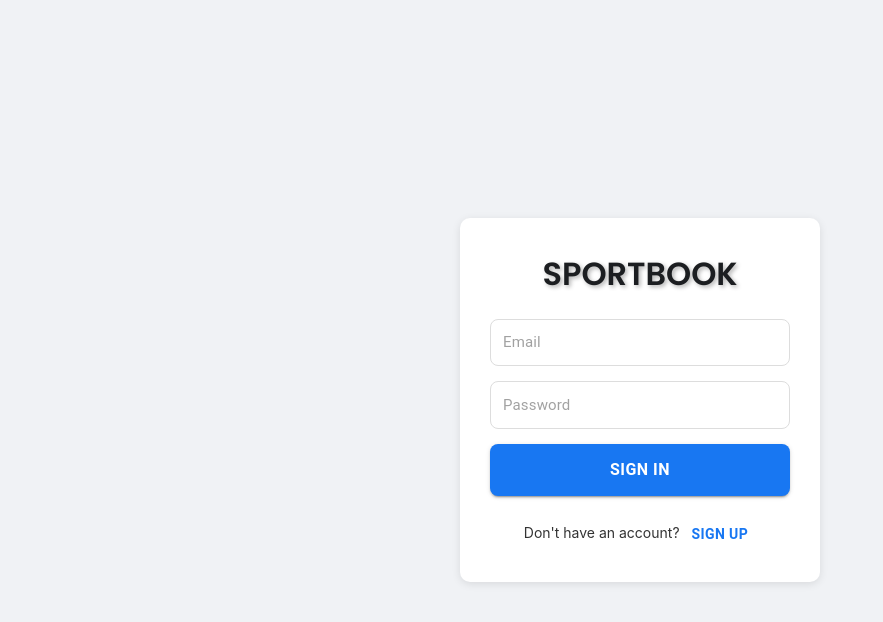
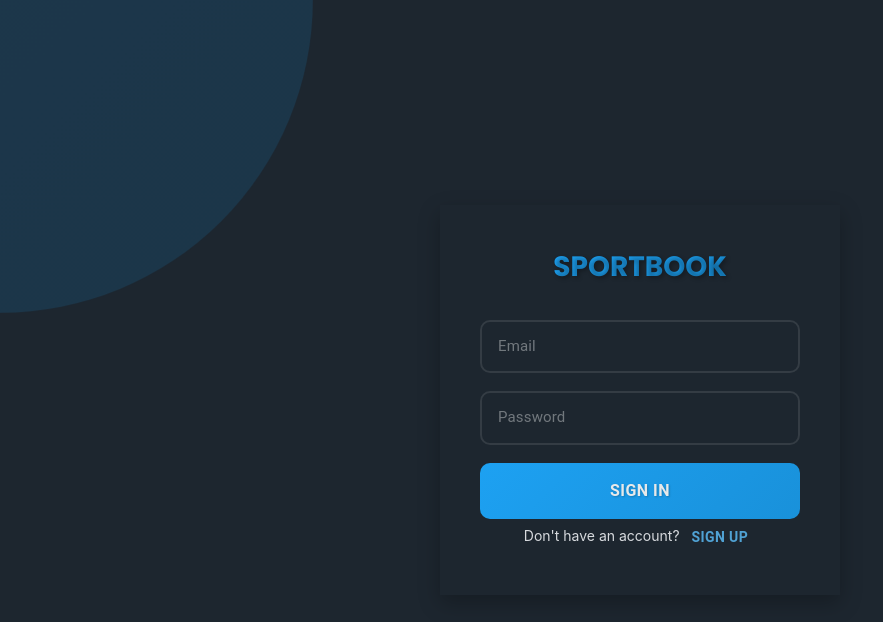
Before and after one commit to Noayo1/TrainHub, a React (Create React App) app: page / in a window 1280 px wide. Shown: the top 622 px of the page, without its empty margins (0-883 px from the left). Built offline with nearby package versions, Linux system fonts and the light colour scheme; no server answers.

Commit message:
updated css loginIn and signUp

```diff
--- a/src/components/Feed/Feed.jsx
+++ b/src/components/Feed/Feed.jsx
@@ -13,6 +13,7 @@ import GroupsList from "../groups/GroupsList";
 import "../../styles/Feed.css";
 import "../../styles/Comments.css";
 import "../../styles/Friends.css";
+import "../../styles/Groups.css";
 
 export default function Feed() {
   const [posts, setPosts] = useState([]);
@@ -23,6 +24,8 @@ export default function Feed() {
   const [sentRequests, setSentRequests] = useState({});
   const [receivedRequests, setReceivedRequests] = useState({});
   const [groups, setGroups] = useState([]);
+  const [openChatId, setOpenChatId] = useState(null);
+  const [chatMessages, setChatMessages] = useState({});
 
   useEffect(() => {
     const user = auth.currentUser;
--- a/src/styles/SignIn.css
+++ b/src/styles/SignIn.css
@@ -1,3 +1,4 @@
+@import './variables.css';
 
 .signin-wrapper {
     display: flex;
@@ -5,91 +6,179 @@
     align-items: center;
     justify-content: center;
     height: 100vh;
-    background-color: #f0f2f5;
+    background: var(--bg-light);
+    position: relative;
+    overflow: hidden;
+}
 
+/* Animated Purple Background Effect */
+.signin-wrapper::before {
+    content: '';
+    position: absolute;
+    width: 600px;
+    height: 600px;
+    background: var(--gradient-primary);
+    border-radius: 50%;
+    top: -300px;
+    left: -300px;
+    opacity: 0.15;
+    animation: pulse 4s ease-in-out infinite;
+}
+
+.signin-wrapper::after {
+    content: '';
+    position: absolute;
+    width: 500px;
+    height: 500px;
+    background: var(--gradient-secondary);
+    border-radius: 50%;
+    bottom: -250px;
+    right: -250px;
+    opacity: 0.15;
+    animation: pulse 4s ease-in-out infinite 2s;
 }
 
 .signin-container {
-    width: 360px;
-    padding: 30px;
-    background-color: #fff;
-    border-radius: 10px;
-    box-shadow: 0 2px 8px rgba(0, 0, 0, 0.1);
+    width: 400px;
+    padding: 40px;
+    background: var(--bg-white);
+    border-radius: var(--radius-xl);
+    box-shadow: var(--shadow-lg);
+    border: 1px solid var(--border-purple);
     display: flex;
     flex-direction: column;
     align-items: center;
+    position: relative;
+    z-index: 1;
+    animation: fadeIn 0.6s ease;
+}
+
+/* Logo Styles */
+.signin-logo {
+    width: 180px;
+    height: auto;
+    margin-bottom: 20px;
+    transition: transform 0.3s ease, filter 0.3s ease;
+}
+
+.signin-logo:hover {
+    transform: scale(1.05);
+    filter: drop-shadow(0 4px 12px rgba(139, 92, 246, 0.3));
 }
 
 .signin-container h1 {
-    font-family: "Poppins", sans-serif;
-    font-weight: 600;
-    color: #1c1e21;
-    margin-bottom: 20px;
+    font-family: var(--font-heading);
+    font-weight: 700;
+    font-size: 28px;
+    color: var(--text-primary);
+    margin-bottom: 30px;
+    text-align: center;
+    background: var(--gradient-primary);
+    -webkit-background-clip: text;
+    -webkit-text-fill-color: transparent;
+    background-clip: text;
 }
 
 .signin-container form {
     width: 100%;
     display: flex;
     flex-direction: column;
-    gap: 15px;
+    gap: 18px;
 }
 
 .signin-container input {
     width: 100%;
-    padding: 12px;
-    border: 1px solid #ddd;
-    border-radius: 8px;
+    padding: 14px 16px;
+    border: 2px solid var(--border-color);
+    border-radius: var(--radius-md);
     font-size: 15px;
-    transition: border-color 0.2s, box-shadow 0.2s;
+    background: var(--bg-white);
+    color: var(--text-primary);
+    transition: all var(--transition-fast);
 }
 
 .signin-container input:focus {
     outline: none;
-    border-color: #1877f2;
-    box-shadow: 0 0 4px rgba(24, 119, 242, 0.3);
+    border-color: var(--primary-color);
+    box-shadow: 0 0 0 4px rgba(139, 92, 246, 0.15);
+    background: var(--bg-purple-light);
 }
 
-/* כפתור הכניסה */
+.signin-container input::placeholder {
+    color: var(--text-primary);
+}
+
+/* Sign In Button - Purple Theme */
 .signin-container button[type="submit"] {
-    background-color: #1877f2;
-    color: white;
+    background: var(--gradient-primary);
+    color: var(--text-white);
     border: none;
-    padding: 12px;
-    border-radius: 8px;
+    padding: 14px;
+    border-radius: var(--radius-md);
     font-size: 16px;
-    font-weight: bold;
+    font-weight: 700;
     cursor: pointer;
-    transition: background-color 0.2s;
+    transition: all var(--transition-fast);
+    box-shadow: var(--shadow-purple);
+    text-shadow: 1px 1px 2px rgba(0, 0, 0, 0.2);
 }
 
 .signin-container button[type="submit"]:hover {
-    background-color: #166fe0;
+    background: var(--primary-dark);
+    transform: translateY(-2px);
+    box-shadow: var(--shadow-glow);
+}
+
+.signin-container button[type="submit"]:active {
+    transform: translateY(0);
+}
+
+.signin-container hr {
+    border: none;
+    border-top: 1px solid var(--border-color);
+    margin: 20px 0;
+    width: 100%;
 }
 
 .signin-wrapper p {
-    margin-top: 20px;
+    margin-top: 0;
     font-size: 14px;
-    color: #333;
+    color: var(--text-secondary);
     text-align: center;
 }
 
 .signin-wrapper p button {
     background: none;
     border: none;
-    color: #1877f2;
+    color: var(--primary-color);
     font-weight: 600;
     cursor: pointer;
-    text-decoration: none;
+    transition: all var(--transition-fast);
 }
 
 .signin-wrapper p button:hover {
+    color: var(--primary-dark);
     text-decoration: underline;
 }
 
 .error-text {
-    color: #e74c3c !important;
+    color: var(--accent-red) !important;
     font-size: 13px;
-    margin-top: -5px;
-    margin-bottom: 10px;
-    text-align: left;
+    margin-top: 6px;
+    padding: 8px 12px;
+    background: rgba(239, 68, 68, 0.1);
+    border-radius: var(--radius-sm);
+    border-left: 3px solid var(--accent-red);
 }
+
+/* Responsive Design */
+@media (max-width: 500px) {
+    .signin-container {
+        width: 90%;
+        padding: 30px 20px;
+    }
+
+    .signin-logo {
+        width: 150px;
+    }
+}
--- a/src/styles/SignUp.css
+++ b/src/styles/SignUp.css
@@ -93,7 +93,7 @@
     }
 
     .signup-container input::placeholder {
-        color: var(--text-muted);
+        color: var(--text-primary);
     }
 
     /* Error State for Inputs */
@@ -106,7 +106,7 @@
         width: 100%;
         padding: 14px;
         margin-top: 10px;
-        background: var(--gradient-secondary);
+        background: var(--accent-green);
         color: white;
         border: none;
         /* border-radius - Required CSS3 Feature */
@@ -146,7 +146,7 @@
     .signup-wrapper p button {
         background: none;
         border: none;
-        color: var(--secondary-color);
+        color: var(--primary-color);
         font-weight: 600;
         cursor: pointer;
         /* transition - Required CSS3 Feature */
@@ -154,7 +154,7 @@
     }
 
     .signup-wrapper p button:hover {
-        color: var(--secondary-dark);
+        color: var(--primary-dark);
         text-decoration: underline;
     }
 
--- a/src/styles/variables.css
+++ b/src/styles/variables.css
@@ -2,24 +2,24 @@
 
 :root {
     /* Twitter / X Inspired Palette */
-    --primary-color: #1da1f2;
+    --primary-color: #50a2d4;
     /* Twitter Blue */
-    --primary-dark: #1991da;
+    --primary-dark: #3691c9;
     /* Hover state */
     --secondary-color: #15202b;
     /* Dark background */
-    --secondary-dark: #0f1419;
+    --secondary-dark: #1b2126;
     /* Even darker for cards */
 
     --accent-green: #17bf63;
     /* Success / confirmation */
-    --accent-red: #e0245e;
+    --accent-red: #eb5081;
     /* Error / unlike */
 
     /* Backgrounds */
-    --bg-dark: #0f1419;
+    --bg-dark: #1d262f;
     /* Main app background */
-    --bg-card: #15202b;
+    --bg-card: #2c333a;
     /* Card background */
     --bg-hover: #1e2732;
     /* Hover background */
@@ -27,7 +27,7 @@
     /* Text Colors */
     --text-primary: #e7e9ea;
     /* Main text */
-    --text-secondary: #8b98a5;
+    --text-secondary: #d7dade;
     /* Muted text */
     --text-muted: #5b7083;
     /* Placeholder text */
```
Also changed, not shown: src/components/Chat/Chat.jsx (+24 -54 lines), src/assets/trainhub-logo.png (added), src/styles/Groups.css (added).
